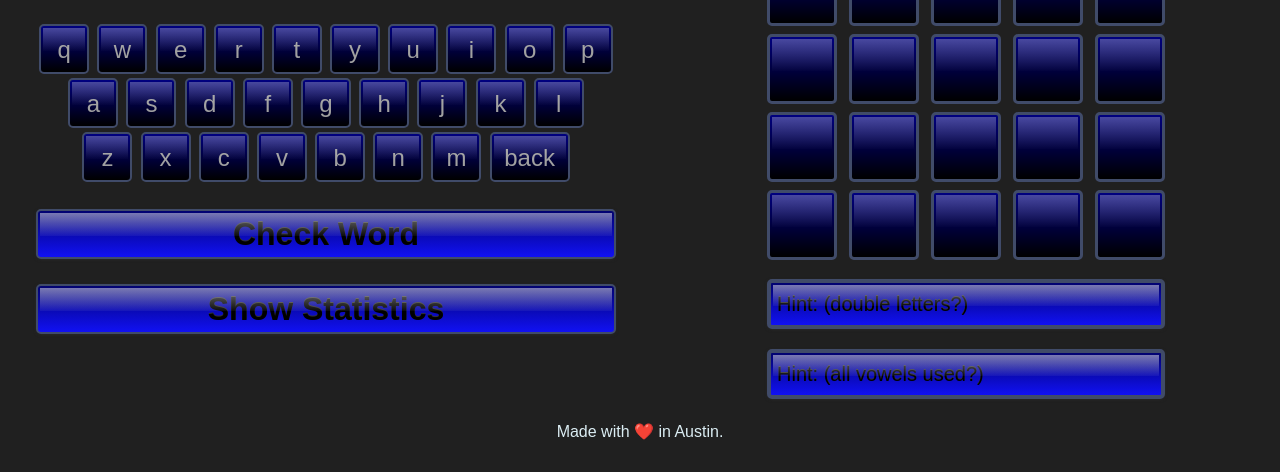
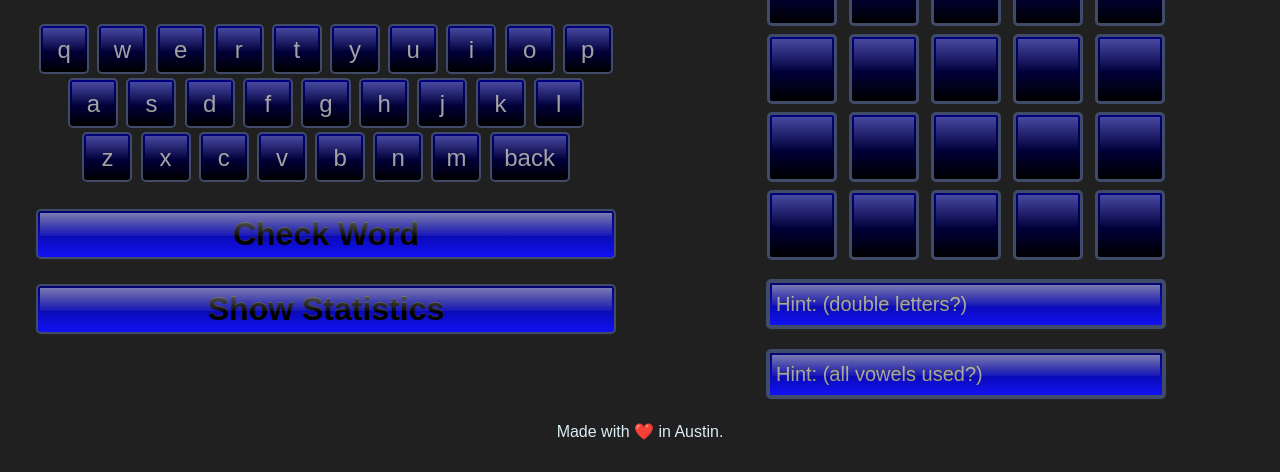
Before and after one commit to trader-dave/MasterWord, a plain HTML site: page index.html in a window 1280 px wide. Shown: the part 328-800 px from the top of the page. Drawn offline with nearby package versions, Linux system fonts and the light colour scheme.

Commit message:
new styles, extra row for len 4, updated puzzle words

```diff
--- a/data/data4puzzle.js
+++ b/data/data4puzzle.js
@@ -124,7 +124,6 @@ const data4puzzle = ["able",
 "carb",
 "card",
 "care",
-"carl",
 "cars",
 "cart",
 "casa",
@@ -162,7 +161,6 @@ const data4puzzle = ["able",
 "comm",
 "comp",
 "conf",
-"cons",
 "cook",
 "cool",
 "cope",
@@ -234,7 +232,6 @@ const data4puzzle = ["able",
 "door",
 "dork",
 "dose",
-"doug",
 "down",
 "drag",
 "draw",
@@ -445,12 +442,10 @@ const data4puzzle = ["able",
 "jack",
 "jade",
 "jail",
-"jake",
 "java",
 "jazz",
 "jean",
 "jeep",
-"jeff",
 "jets",
 "jews",
 "jizz",
@@ -519,7 +514,6 @@ const data4puzzle = ["able",
 "link",
 "lion",
 "lips",
-"lisa",
 "list",
 "lite",
 "live",
@@ -619,7 +613,6 @@ const data4puzzle = ["able",
 "near",
 "neck",
 "need",
-"neil",
 "neon",
 "nest",
 "news",
@@ -640,7 +633,6 @@ const data4puzzle = ["able",
 "null",
 "nuts",
 "oaks",
-"oclc",
 "odds",
 "oils",
 "okay",
@@ -719,10 +711,8 @@ const data4puzzle = ["able",
 "pray",
 "prep",
 "prix",
-"proc",
 "prof",
 "pros",
-"prot",
 "pubs",
 "pull",
 "puke",
@@ -792,14 +782,12 @@ const data4puzzle = ["able",
 "same",
 "sand",
 "sans",
-"sara",
 "save",
 "says",
 "scan",
 "scsi",
 "scum",
 "seal",
-"sean",
 "seas",
 "seat",
 "seed",
@@ -921,6 +909,7 @@ const data4puzzle = ["able",
 "tied",
 "tier",
 "ties",
+"tiki",
 "tile",
 "till",
 "time",
@@ -947,7 +936,6 @@ const data4puzzle = ["able",
 "tray",
 "tree",
 "trek",
-"treo",
 "trim",
 "trio",
 "trip",
--- a/data/data5puzzle.js
+++ b/data/data5puzzle.js
@@ -108,7 +108,6 @@ const data5puzzle = ["abort",
 "bitch",
 "black",
 "blade",
-"blair",
 "blame",
 "blank",
 "blast",
@@ -158,7 +157,6 @@ const data5puzzle = ["abort",
 "brown",
 "bruce",
 "brush",
-"bryan",
 "bucks",
 "buddy",
 "build",
@@ -185,9 +183,7 @@ const data5puzzle = ["abort",
 "candy",
 "canon",
 "cards",
-"carey",
 "cargo",
-"carlo",
 "carry",
 "cases",
 "casio",
@@ -240,7 +236,6 @@ const data5puzzle = ["abort",
 "codes",
 "cohen",
 "coins",
-"colin",
 "colon",
 "color",
 "combo",
@@ -260,7 +255,6 @@ const data5puzzle = ["abort",
 "cover",
 "crack",
 "craft",
-"craig",
 "craps",
 "crash",
 "crazy",
@@ -298,7 +292,6 @@ const data5puzzle = ["abort",
 "depot",
 "depth",
 "derby",
-"devel",
 "devil",
 "diary",
 "dicks",
@@ -499,7 +492,6 @@ const data5puzzle = ["abort",
 "handy",
 "happy",
 "haven",
-"hayes",
 "heads",
 "heard",
 "heart",
@@ -531,7 +523,6 @@ const data5puzzle = ["abort",
 "hours",
 "house",
 "hover",
-"howto",
 "human",
 "humor",
 "icons",
@@ -556,7 +547,6 @@ const data5puzzle = ["abort",
 "joins",
 "joint",
 "jokes",
-"joyce",
 "judge",
 "juice",
 "karma",
@@ -621,7 +611,6 @@ const data5puzzle = ["abort",
 "local",
 "locks",
 "lodge",
-"logan",
 "logic",
 "login",
 "logos",
@@ -710,7 +699,6 @@ const data5puzzle = ["abort",
 "naked",
 "named",
 "names",
-"nancy",
 "nasty",
 "naval",
 "needs",
@@ -893,7 +881,6 @@ const data5puzzle = ["abort",
 "rules",
 "rural",
 "safer",
-"sagem",
 "saint",
 "salad",
 "salem",
@@ -902,8 +889,6 @@ const data5puzzle = ["abort",
 "samba",
 "samoa",
 "sandy",
-"santa",
-"sarah",
 "satin",
 "sauce",
 "saved",
@@ -930,6 +915,7 @@ const data5puzzle = ["abort",
 "serve",
 "setup",
 "seven",
+"sexes",
 "shade",
 "shaft",
 "shake",
@@ -964,7 +950,6 @@ const data5puzzle = ["abort",
 "sigma",
 "signs",
 "silly",
-"simon",
 "since",
 "singh",
 "sites",
@@ -972,6 +957,7 @@ const data5puzzle = ["abort",
 "sized",
 "sizes",
 "skill",
+"skimp",
 "skins",
 "skirt",
 "skype",
@@ -1086,7 +1072,6 @@ const data5puzzle = ["abort",
 "teeth",
 "tells",
 "terms",
-"terry",
 "tests",
 "texts",
 "thank",
@@ -1162,7 +1147,6 @@ const data5puzzle = ["abort",
 "tunes",
 "turbo",
 "turns",
-"tvcom",
 "twerk",
 "twice",
 "twiki",
--- a/data/data6puzzle.js
+++ b/data/data6puzzle.js
@@ -194,8 +194,6 @@ const data6puzzle = ["abroad",
 "carbon",
 "career",
 "caring",
-"carlos",
-"carmen",
 "carpet",
 "carter",
 "casino",
@@ -240,7 +238,6 @@ const data6puzzle = ["abroad",
 "circus",
 "cities",
 "claims",
-"claire",
 "clause",
 "clicks",
 "client",
@@ -265,7 +262,6 @@ const data6puzzle = ["abroad",
 "coming",
 "commit",
 "common",
-"compaq",
 "comply",
 "condom",
 "condos",
@@ -273,7 +269,6 @@ const data6puzzle = ["abroad",
 "cooked",
 "cookie",
 "cooler",
-"cooper",
 "copied",
 "copies",
 "copper",
@@ -484,7 +479,6 @@ const data6puzzle = ["abroad",
 "fourth",
 "framed",
 "frames",
-"fraser",
 "freely",
 "freeze",
 "french",
@@ -691,7 +685,6 @@ const data6puzzle = ["abroad",
 "locate",
 "locked",
 "logged",
-"lolita",
 "london",
 "lonely",
 "longer",
@@ -784,7 +777,6 @@ const data6puzzle = ["abroad",
 "naples",
 "narrow",
 "nascar",
-"nasdaq",
 "nation",
 "native",
 "nature",
@@ -843,7 +835,6 @@ const data6puzzle = ["abroad",
 "packed",
 "packet",
 "palace",
-"palmer",
 "panels",
 "papers",
 "parade",
@@ -878,7 +869,6 @@ const data6puzzle = ["abroad",
 "picnic",
 "pieces",
 "pierce",
-"pierre",
 "pillow",
 "pixels",
 "placed",
@@ -934,7 +924,6 @@ const data6puzzle = ["abroad",
 "proven",
 "prozac",
 "public",
-"pubmed",
 "puerto",
 "pulled",
 "pupils",
@@ -948,7 +937,6 @@ const data6puzzle = ["abroad",
 "quoted",
 "quotes",
 "rabbit",
-"rachel",
 "racial",
 "racing",
 "radios",
@@ -1086,7 +1074,6 @@ const data6puzzle = ["abroad",
 "shapes",
 "shared",
 "shares",
-"sharon",
 "shaved",
 "sheets",
 "shield",
@@ -1109,13 +1096,13 @@ const data6puzzle = ["abroad",
 "sister",
 "skiing",
 "skills",
+"skimpy",
 "skinny",
 "skirts",
 "sleeps",
 "sleeve",
 "slides",
 "slight",
-"slovak",
 "slowly",
 "slutty",
 "smooth",
@@ -1179,7 +1166,6 @@ const data6puzzle = ["abroad",
 "strong",
 "struck",
 "struct",
-"stuart",
 "studio",
 "stuffy",
 "stupid",
@@ -1199,7 +1185,6 @@ const data6puzzle = ["abroad",
 "superb",
 "supply",
 "surely",
-"surrey",
 "survey",
 "switch",
 "symbol",
@@ -1257,7 +1242,6 @@ const data6puzzle = ["abroad",
 "totals",
 "toward",
 "towers",
-"toyota",
 "tracks",
 "trader",
 "trades",
@@ -1346,7 +1330,6 @@ const data6puzzle = ["abroad",
 "voting",
 "voyeur",
 "voyuer",
-"wagner",
 "waiver",
 "walked",
 "walker",
--- a/index.js
+++ b/index.js
@@ -554,7 +554,10 @@ function updateGameScreen(newWordLen) {
     prevCols = wordLen;
     prevRows = numRows;
     wordLen  = newWordLen;
-    numRows  = newWordLen + 1;
+    if (newWordLen == 6)
+        numRows = 7;
+    else
+        numRows = 6;
     adjustSegButtons();
     adjustGameBoard();
 }
@@ -724,12 +727,12 @@ function adjustGameBoard() {
     }
 
     //Adjust width of hint buttons
-    var sqBtn = document.querySelector("button.sq"); //find the 1st one
-    var wid1 = sqBtn.offsetWidth; //width + padding + border
-    var wid2 = (wid1 * wordLen) + (12 * (wordLen-1));
-    for (var idx = 0; idx < hints.length; idx++) {
-        hints[idx].style.width = wid2;
-    }
+    // var sqBtn = document.querySelector("button.sq"); //find the 1st one
+    // var wid1 = sqBtn.offsetWidth; //width + padding + border
+    // var wid2 = (wid1 * wordLen) + (12 * (wordLen-1));
+    // for (var idx = 0; idx < hints.length; idx++) {
+    //     hints[idx].style.width = wid2;
+    // }
 }
 
 
--- a/styles.css
+++ b/styles.css
@@ -358,13 +358,13 @@ footer {
   font-family: sans-serif;
   line-height: 0;
   font-weight: 400;
-  color: 0;
+  color: #a0a0a0;
   border-radius: 0.3125rem;
   box-shadow: 0rem 0.0625rem 0.25rem -0.125rem #333;
-  text-shadow: 0rem -0.0625rem #333;
+  text-shadow: 0rem -0.0625rem rgb(31, 30, 30);
   display: inline-block;
   position: relative;
-  width: 24.875rem;
+  width: 25rem;
   height: 3.125rem;
   text-align: left;
   margin: 15 10 5 10;
```
